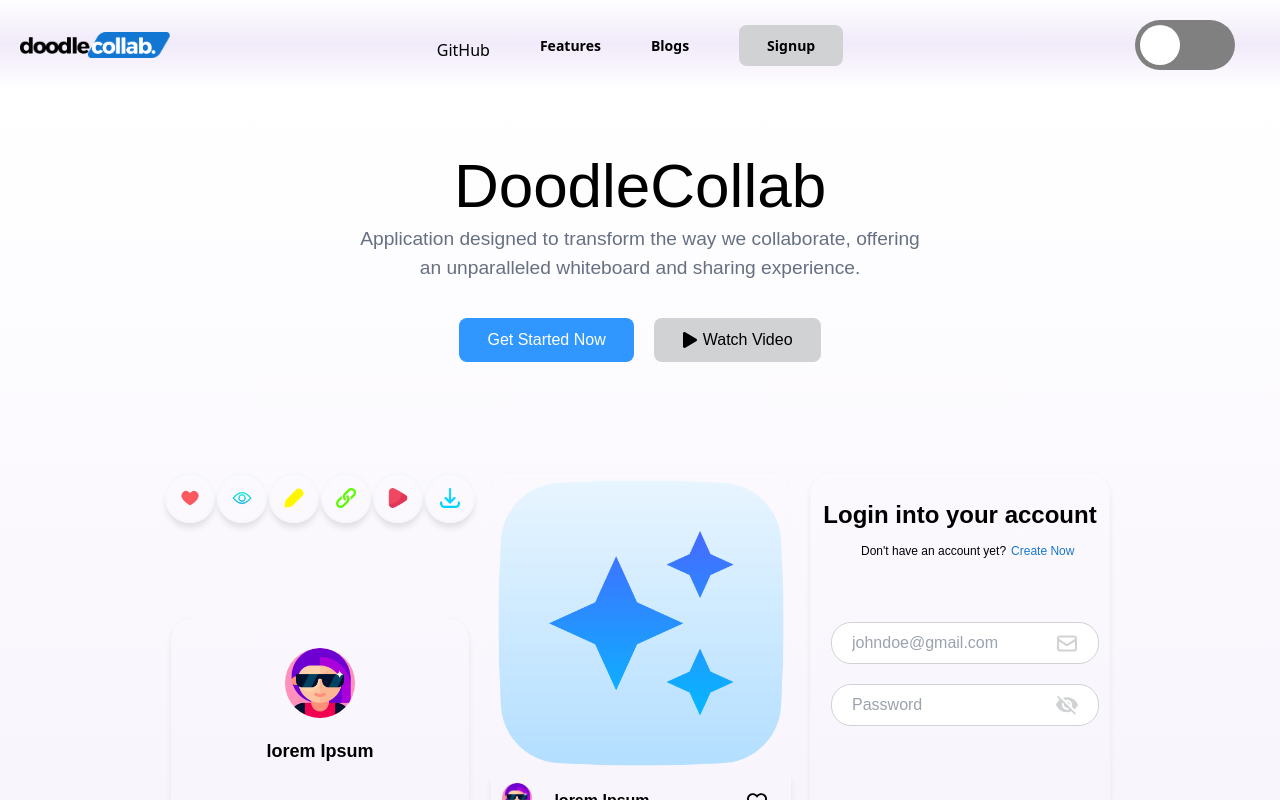
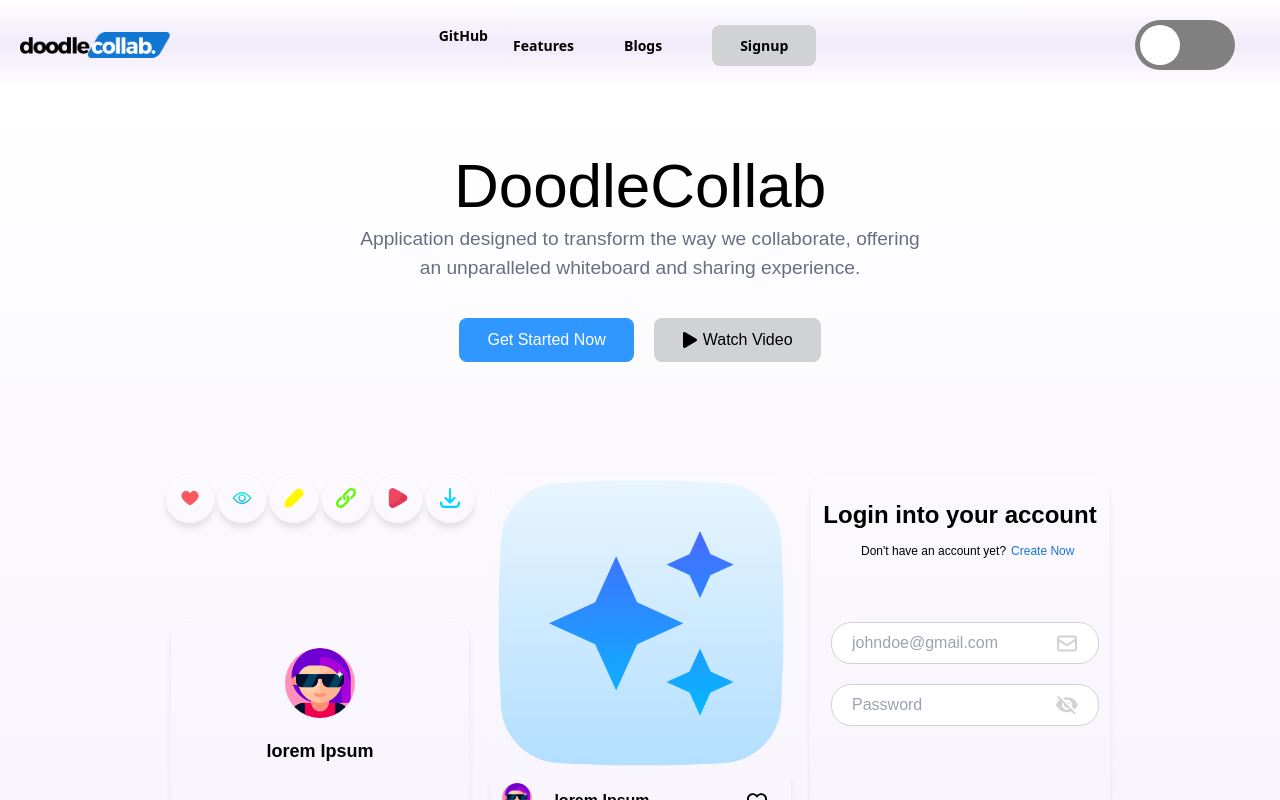
Before and after one commit to WikiPortal/DoodleCollab, a React (Vite) app: page / in a window 1280 px wide. Shown: the top 800 px of the page. Built offline with nearby package versions, Linux system fonts and the light colour scheme.

Commit message:
Update Navbar.jsx

```diff
--- a/src/constants/Navbar/Navbar.jsx
+++ b/src/constants/Navbar/Navbar.jsx
@@ -17,9 +17,9 @@ const Navbar = ({ isBarsClicked, handleBarsClick }) => {
 
       <div className="navbar-middle">
         <div className="nav-items">
-          <button className="nav-item" onClick={() => window.location.href = "https://github.com/WikiPortal/DoodleCollab"}>
+           <Link to="https://github.com/WikiPortal/DoodleCollab">
             GitHub
-          </button>
+          </Link>
           <Link to="/features" className="nav-item">
             Features
           </Link>
```
